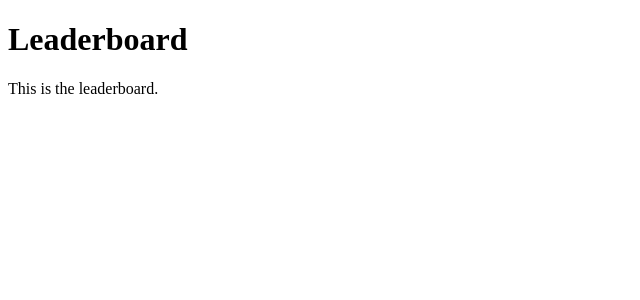
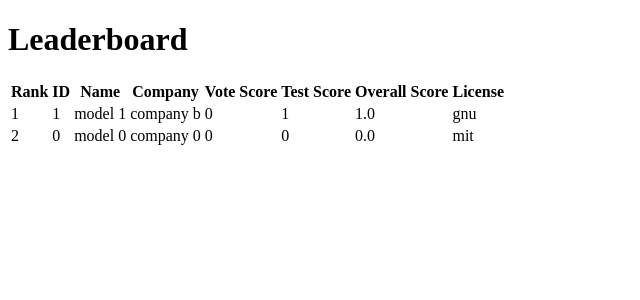
Before and after one commit to panzertonBirdsong/MedicalArena, a Flask app: page /leaderboard/ in a window 1280 px wide. Shown: the top 300 px of the page, without its empty margins (0-640 px from the left). Run offline with Flask 3, Linux system fonts and the light colour scheme.

Commit message:
add leaderboard and adding models

```diff
--- a/app.py
+++ b/app.py
@@ -1,6 +1,18 @@
-from flask import Flask, render_template
+from flask import Flask, render_template, request, redirect, url_for
+from flask_sqlalchemy import SQLAlchemy
+from flask_wtf import FlaskForm
+# from wtforms import Textfield
+
+
 
 app = Flask(__name__)
+app.config['SQLALCHEMY_DATABASE_URI'] = 'sqlite:///llms.db'
+app.config['SECRET_KEY'] = '123'
+
+db = SQLAlchemy(app)
+
+
+
 
 @app.route('/')
 def home():
@@ -8,7 +20,8 @@ def home():
 
 @app.route('/leaderboard/')
 def leaderboard():
-	return render_template("leaderboard.html")
+	llm_model_collection = LLMDB.query.order_by(LLMDB.overall_score.desc()).all()
+	return render_template("leaderboard.html", llm_model_collection=llm_model_collection)
 
 @app.route('/introduction/')
 def introduction():
@@ -18,6 +31,50 @@ def introduction():
 def compete():
 	return render_template("compete.html")
 
+@app.route('/add_model/')
+def add_model():
+	return render_template("add_model.html")
+
+@app.route('/add', methods=['POST'])
+def add():
+	db_id = request.form['db_id']
+	name = request.form['name']
+	company = request.form['company']
+	vote_score = request.form['vote_score']
+	test_score = request.form['test_score']
+	overall_score = request.form['overall_score']
+	license = request.form['license']
+	new_llm = LLMDB(db_id=db_id, name=name, company=company, vote_score=vote_score, test_score=test_score, overall_score=overall_score, license=license)
+
+	db.session.add(new_llm)
+	db.session.commit()
+
+	return redirect(url_for('home'))
+
+
+
+
+
+class LLMDB(db.Model):
+	db_id = db.Column(db.Integer, primary_key=True)
+	name = db.Column(db.String(50))
+	company = db.Column(db.String(50))
+	vote_score = db.Column(db.Integer)
+	test_score = db.Column(db.Integer)
+	overall_score = db.Column(db.Float)
+	license = db.Column(db.String(50))
+
+	def __init__(self, db_id, name, company, vote_score, test_score, overall_score, license):
+		self.db_id = db_id
+		self.name = name
+		self.company = company
+		self.vote_score = vote_score
+		self.test_score = test_score
+		self.overall_score = overall_score
+		self.license = license
+
+with app.app_context():
+	db.create_all()
 
 
 
--- a/templates/index.html
+++ b/templates/index.html
@@ -23,6 +23,7 @@
 		<a href="{{ url_for('introduction') }}">Introduction</a>
 		<a href="{{ url_for('leaderboard') }}">Leaderboard</a>
 		<a href="{{ url_for('compete') }}">Compete</a>
+		<a href="{{ url_for('add_model') }}">Add Model</a>
 
 
 
--- a/templates/leaderboard.html
+++ b/templates/leaderboard.html
@@ -9,7 +9,10 @@
 
 
 
+
+
 	</head>
+
 
 
 	<body>
@@ -17,7 +20,42 @@
 
 
 		<h1>Leaderboard</h1>
-		<p>This is the leaderboard.</p>
+		<table>
+			<tr>
+				<th>Rank</th>
+				<th>ID</th>
+				<th>Name</th>
+				<th>Company</th>
+				<th>Vote Score</th>
+				<th>Test Score</th>
+				<th>Overall Score</th>
+				<th>License</th>
+			</tr>
+
+
+
+			{% for model in llm_model_collection %}
+
+			<tr>
+				<td>{{loop.index}}</td>
+				<td>{{model.db_id}}</td>
+				<td>{{model.name}}</td>
+				<td>{{model.company}}</td>
+				<td>{{model.vote_score}}</td>
+				<td>{{model.test_score}}</td>
+				<td>{{model.overall_score}}</td>
+				<td>{{model.license}}</td>
+			</tr>
+
+			{% endfor %}
+
+
+
+
+
+
+
+		</table>
 
 
 
```
Also changed, not shown: templates/add_model.html (added, +68 -0 lines), instance/llms.db (added).
